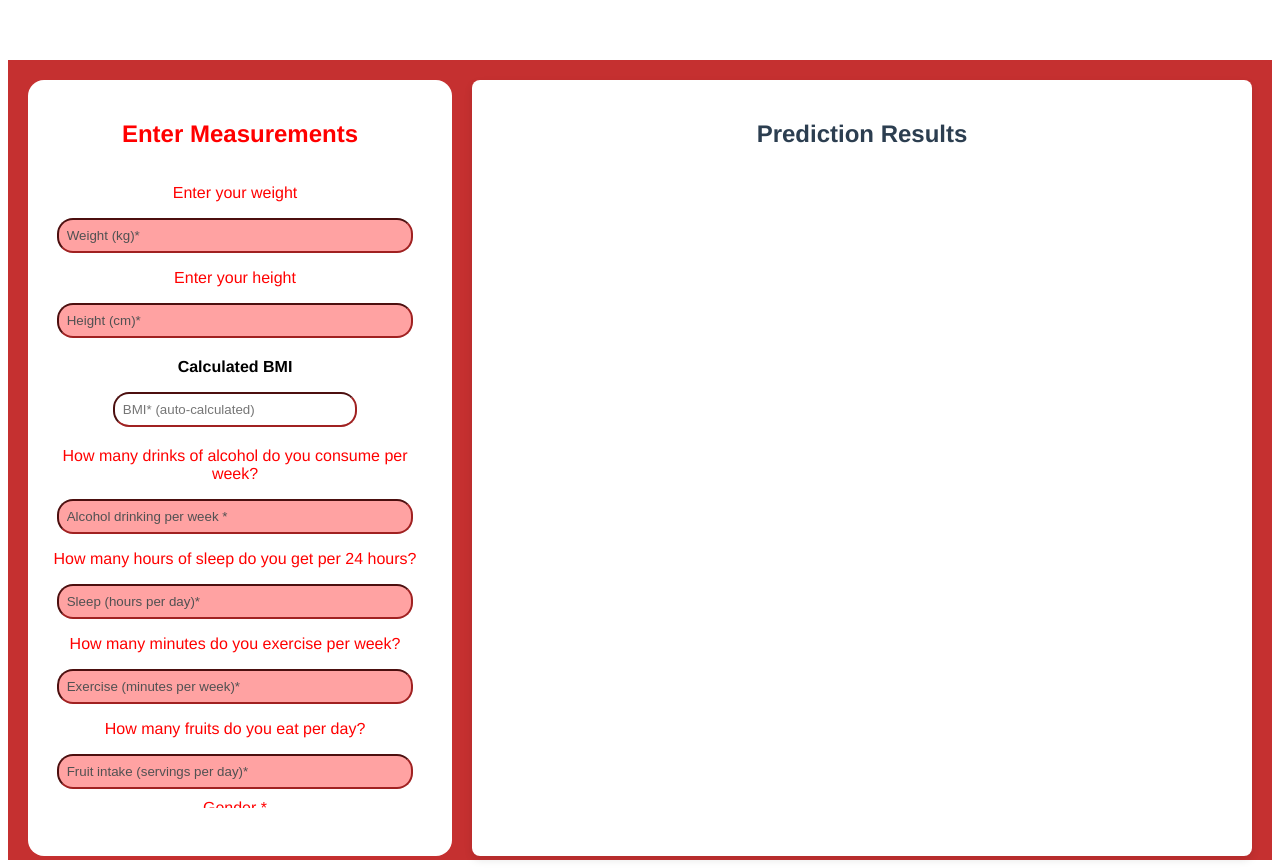
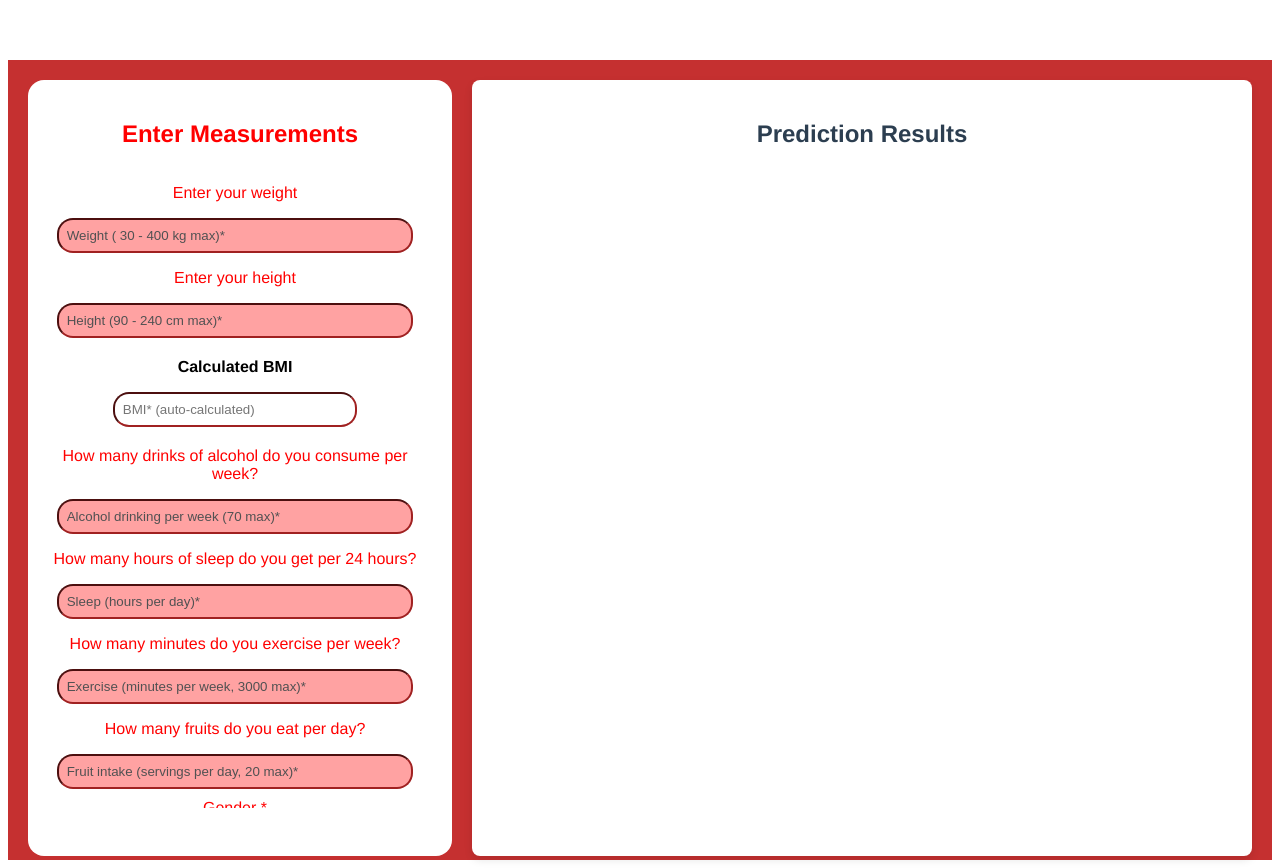
Before and after one commit to curatimeXai/nightingale-bogalusa, a Vue app in the folder frontend/: page / in a window 1280 px wide. Built offline with nearby package versions, Linux system fonts and the light colour scheme.

Commit message:
tooltips for unacceptable values, improve checkboxes

```diff
--- a/frontend/src/components/HomePage.vue
+++ b/frontend/src/components/HomePage.vue
@@ -7,14 +7,14 @@
         <h2>Enter Measurements</h2>
         <div class="scrollable-content">
           <form @submit.prevent="computeRisk">
-            <!-- Form questions with user inputs -->
+            <!-- Form questions with user inputs that includes limited value ranges -->
             <div class="input">
              <p>Enter your weight</p>
-             <input v-model.number="formData.Weight" type="number" placeholder="Weight (kg)*" @input="calculateBMI" min="30" max="220" required />
+             <input v-model.number="formData.Weight" type="number" placeholder="Weight ( 30 - 400 kg max)*" @input="calculateBMI" min="30" max="400" required />
             </div>
             <div class="input">
               <p>Enter your height</p>
-              <input v-model.number="formData.Height" type="number" placeholder="Height (cm)*" @input="calculateBMI" min="120" max="240" required />
+              <input v-model.number="formData.Height" type="number" placeholder="Height (90 - 240 cm max)*" @input="calculateBMI" min="90" max="240" required />
             </div>
             <div class="bmi">
               <p>Calculated BMI</p>
@@ -22,19 +22,19 @@
             </div>
             <div class="input">
               <p>How many drinks of alcohol do you consume per week?</p>
-              <input v-model="formData.Alcohol" placeholder="Alcohol drinking per week *" min="0" max="35" required />
+              <input v-model="formData.Alcohol" placeholder="Alcohol drinking per week (70 max)*" min="0" max="70" required />
             </div>
             <div class="input">
               <p>How many hours of sleep do you get per 24 hours?</p>
-              <input v-model="formData.Sleep" type="number" placeholder="Sleep (hours per day)*" min="4" max="14" required />
+              <input v-model="formData.Sleep" type="number" placeholder="Sleep (hours per day)*" min="0" max="24" required />
             </div>
             <div class="input">
               <p>How many minutes do you exercise per week?</p>
-              <input v-model="formData.Exercise" type="number" placeholder="Exercise (minutes per week)*" min="0" max="2400" required />
+              <input v-model="formData.Exercise" type="number" placeholder="Exercise (minutes per week, 3000 max)*" min="0" max="3000" required />
             </div>
             <div class="input">
               <p>How many fruits do you eat per day?</p>
-              <input v-model="formData.Fruit" placeholder="Fruit intake (servings per day)*" min="0" max="10" required />
+              <input v-model="formData.Fruit" placeholder="Fruit intake (servings per day, 20 max)*" min="0" max="20" required />
             </div>
 
           <!-- Gender Dropdown -->
@@ -273,15 +273,14 @@ export default {
         "Sleep (hours/day)": { text: this.formData.Sleep, percentage: this.result.shap_impact?.Sleep ?? 0,icon: (this.result.shap_impact?.Sleep ?? 0) === 0 ? "⚖️" : (this.result.shap_impact?.Sleep ?? 0) < 0 ? "👍" : "👎" },
         "Exercise (min/week)": { text: this.formData.Exercise, percentage: this.result.shap_impact?.Exercise ?? 0,icon: (this.result.shap_impact?.Exercise ?? 0) === 0 ? "⚖️" : (this.result.shap_impact?.Exercise ?? 0) < 0 ? "👍" : "👎" },
         "Fruit Intake (servings/day)": { text: this.formData.Fruit, percentage: this.result.shap_impact?.Fruit ?? 0,icon: (this.result.shap_impact?.Fruit ?? 0) === 0 ? "⚖️" : (this.result.shap_impact?.Fruit ?? 0) < 0 ? "👍" : "👎" },
-        "Gender": { text: this.formData.Gender, percentage: this.result.shap_impact?.Gender ?? 0, icon: (this.result.shap_impact?.Gender ?? 0) === 0 ? "⚖️" : (this.result.shap_impact?.Gender?? 0) < 0 ? "👍" : "👎" },
-        "Age Category": { text: this.formData.AgeCategory, percentage: this.result.shap_impact?.Age ?? 0,icon: (this.result.shap_impact?.Age ?? 0) === 0 ? "⚖️" : this.result.shap_impact.Age < 0 ? "👍" : "👎" },
+        // "Gender": { text: this.formData.Gender, percentage: this.result.shap_impact?.Gender ?? 0, icon: (this.result.shap_impact?.Gender ?? 0) === 0 ? "⚖️" : (this.result.shap_impact?.Gender?? 0) < 0 ? "👍" : "👎" },
+        // "Age Category": { text: this.formData.AgeCategory, percentage: this.result.shap_impact?.Age ?? 0,icon: (this.result.shap_impact?.Age ?? 0) === 0 ? "⚖️" : this.result.shap_impact.Age < 0 ? "👍" : "👎" },
         "Smoking": { text: this.formData.Smoking, percentage: this.result.shap_impact?.Smoking?? 0,icon: (this.result.shap_impact?.Smoking ?? 0) === 0 ? "⚖️" : (this.result.shap_impact?.Smoking ?? 0) < 0 ? "👍" : "👎" },
         "Diabetes": { text: this.formData.Diabetes ? "Yes" : "No", percentage: this.result.shap_impact?.Diabetes ?? 0,icon: (this.result.shap_impact?.Diabetes ?? 0) === 0 ? "⚖️" : (this.result.shap_impact?.Diabetes ?? 0) < 0 ? "👍" : "👎" },
         "Kidney Disease": { text: this.formData.Kidney ? "Yes" : "No", percentage: this.result.shap_impact?.Kidney ?? 0 ,icon: (this.result.shap_impact?.Kidney ?? 0) === 0 ? "⚖️" : (this.result.shap_impact?.Kidney ?? 0) < 0 ? "👍" : "👎"},
         "Stroke": { text: this.formData.Stroke ? "Yes" : "No", percentage: this.result.shap_impact?.Stroke ?? 0 ,icon: (this.result.shap_impact?.Stroke ?? 0) === 0 ? "⚖️" : (this.result.shap_impact?.Stroke ?? 0) < 0 ? "👍" : "👎",forcedRed:true}
       };
     }
-
   },
   methods: {
     calculateBMI() {
@@ -297,10 +296,10 @@ export default {
       const randomChoice = (arr) => arr[Math.floor(Math.random() * arr.length)];
 
       this.formData.Weight = randomBetween(30, 220);// Between 30kg-220kg
-      this.formData.Height = randomBetween(120, 240);// between 120cm -240cm
+      this.formData.Height = randomBetween(90, 240);// between 90cm -240cm
       this.calculateBMI();
       this.formData.Alcohol = randomBetween(0, 35);// max to 35 times per week
-      this.formData.Sleep = randomBetween(4, 14); // between 4h -14h per day
+      this.formData.Sleep = randomBetween(0, 24); // between 0 -24h per day
       this.formData.Exercise = randomBetween(0, 300); // between 0-300 minutes/weekly
       this.formData.Fruit = randomBetween(0, 5);// max to 5 times per days
       this.formData.Gender = randomChoice(["Male", "Female"]);
@@ -472,9 +471,7 @@ export default {
 };
 </script>
 
-
 <style scoped>
-
 /* Full Page Background */
 body, #app {
   background-color: #c53030; /* Red background */
@@ -606,7 +603,7 @@ img {
 }
 .checkbox-group {
   display: flex;
-  gap: 25px;
+  gap: 20px;
   flex-wrap: wrap;
   justify-content: center;
 }
@@ -830,5 +827,4 @@ button:hover {
   font-weight: bold; /* Bold text for key phrases */
   color: #dc3545; /* Red color for high-risk warnings */
 }
-
 </style>
```
